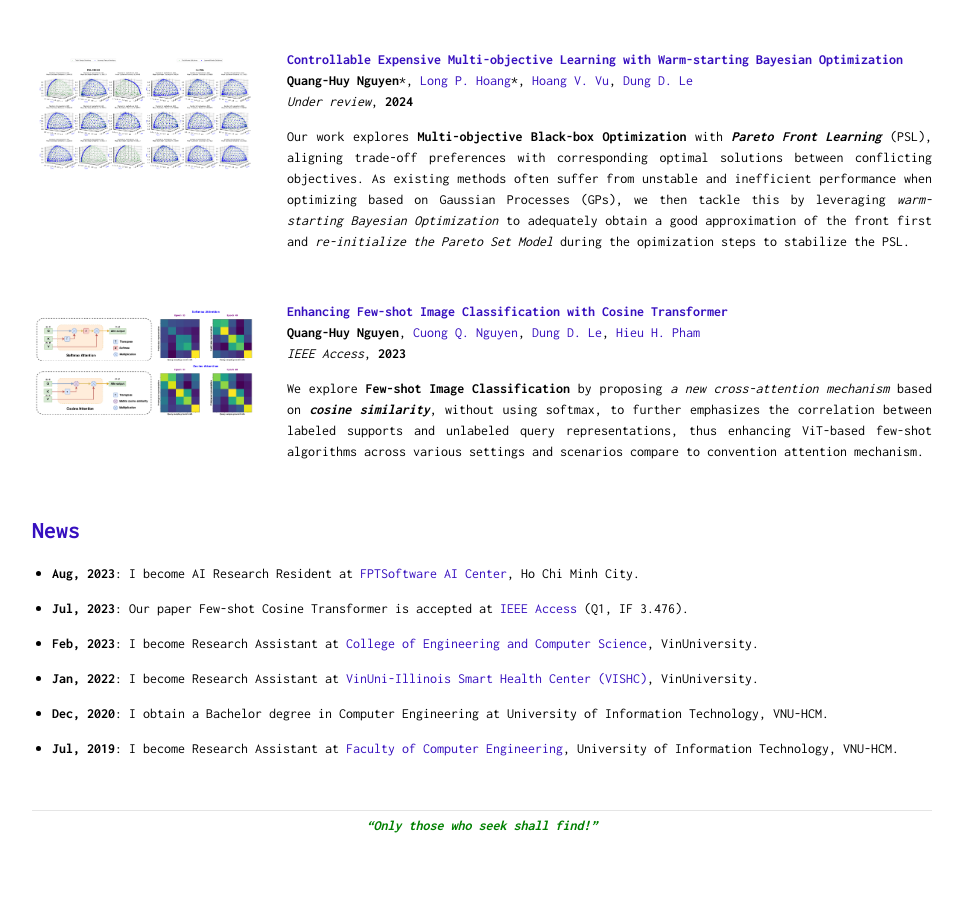
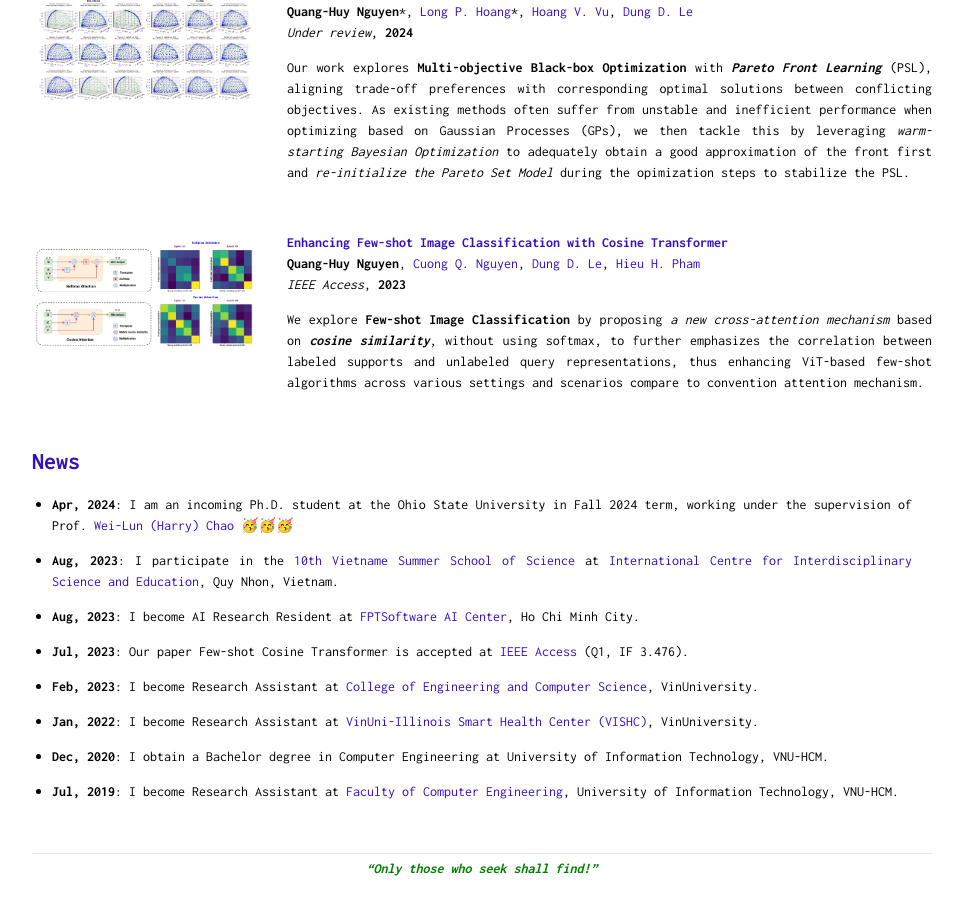
Before and after one commit to quanghuy0497/quanghuy0497.github.io, a Jekyll site: the page built from index.md, in a window 1280 px wide and 900 px high, scrolled down 1019 px. Shown: the whole window, without its empty margins (158-1121 px from the left). Built offline with Jekyll 4.4.1, drawn with Linux system fonts in a browser that asks for light colours; nearby versions of some CDN libraries; before the commit the page ends 1876 px from its top, so only the background shows below that; some of the changed text lies outside the part shown.

Commit message:
Update bio

```diff
--- a/page/about.md
+++ b/page/about.md
@@ -7,10 +7,10 @@ I am currently a research resident at [FPT Software AI Residency program](https:
 
 {% include social_media_links.html %}
 
-<center>
+<!-- <center>
 <br> <br>
-<b><p>I am actively looking for a Ph.D. position in Computer Science starting Fall 2024.</p></b>
-</center>
+<b><p>some text here</p></b>
+</center> -->
 
 &thinsp;
 
@@ -61,11 +61,9 @@ We explore **Few-shot Image Classification** by proposing *a new cross-attention
 
 ## News
 
-<!-- - **Feb, 2024**: Our preprint paper about Zero-shot Object-level OOD Detection is published on [arXiv](http://arxiv.org/abs/2402.03292). I have a great opportunity working with Jin Peng Zhou, Zhenzhen Liu, and Prof. [Kilian Q. Weinberger](https://www.cs.cornell.edu/~kilian/) (Cornell University) through this joint collaboration. -->
+- **Apr, 2024**: I am an incoming Ph.D. student at the Ohio State University in Fall 2024 term, working under the supervision of Prof. [Wei-Lun (Harry) Chao](https://sites.google.com/view/wei-lun-harry-chao/home) 🥳🥳🥳
 
-<!-- - **Dec, 2023**: Our preprint paper about Expensive Multi-objective Optimization is published on [arXiv](https://arxiv.org/abs/2311.15297).  -->
-
-<!-- - **Aug, 2023**: I participate in the [10th Vietname Summer School of Science](https://www.truonghekhoahoc.com/10years/) at [International Centre for Interdisciplinary Science and Education](https://www.icisequynhon.com/), Quy Nhon, Vietnam. -->
+- **Aug, 2023**: I participate in the [10th Vietname Summer School of Science](https://www.truonghekhoahoc.com/10years/) at [International Centre for Interdisciplinary Science and Education](https://www.icisequynhon.com/), Quy Nhon, Vietnam.
 
 - **Aug, 2023**: I become AI Research Resident at [FPTSoftware AI Center](https://ai.fpt-software.com/ai-residency/), Ho Chi Minh City.
 
```
Also changed, not shown: 3 other files.
